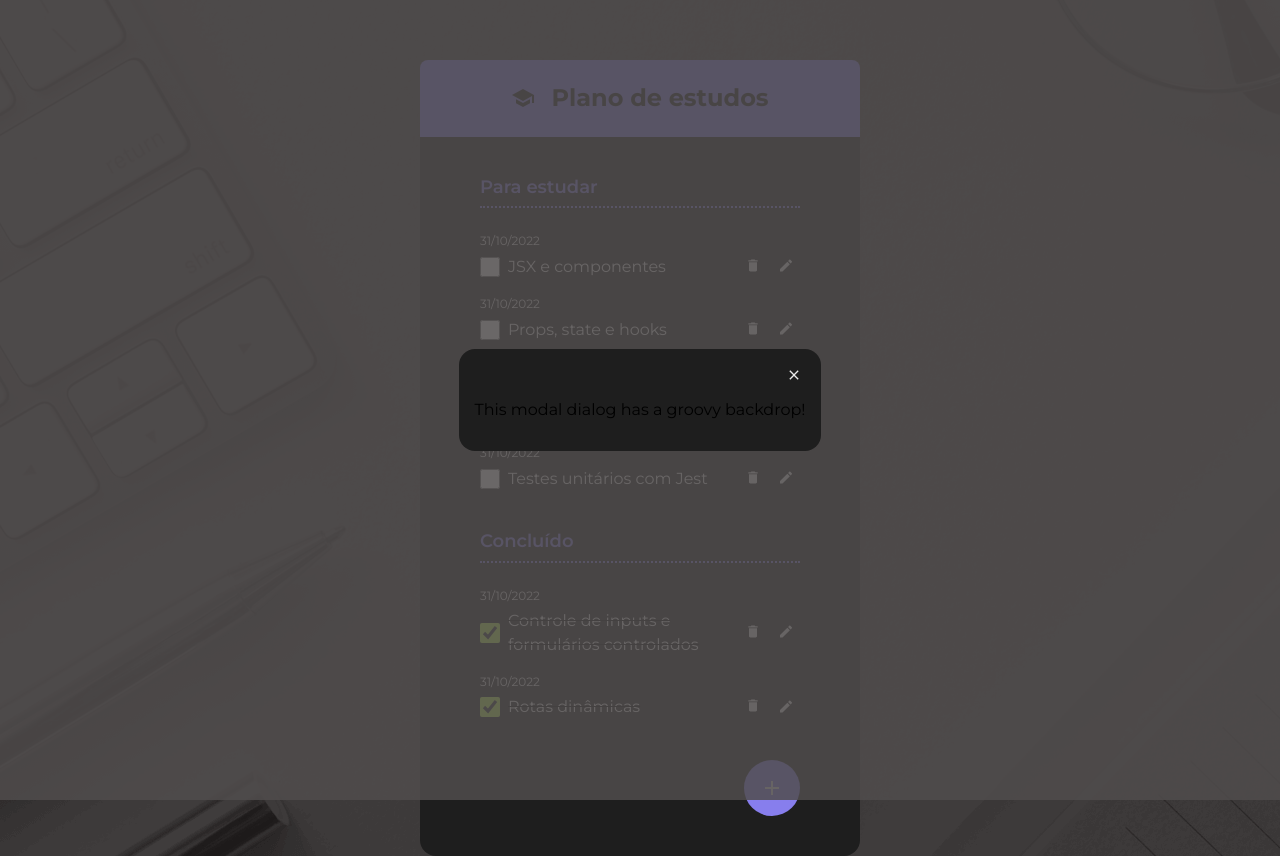
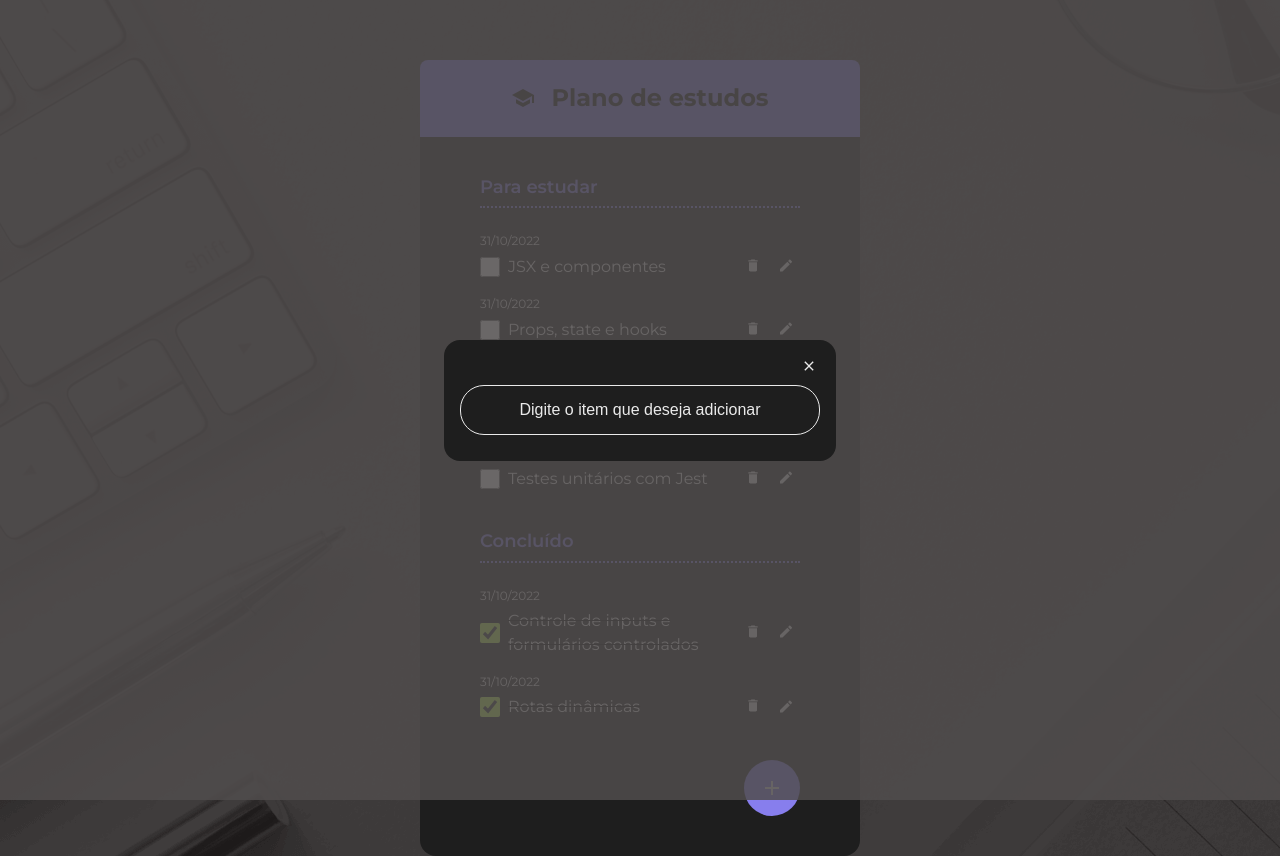
Before and after one commit to robertvieiraa/react-todo-list, a React (Vite) app: page / in a window 1280 px wide. Both pictures are taken after a click on the button 772 px from the left and 787 px from the top of the page. Built offline with nearby package versions, Linux system fonts and the light colour scheme.

Commit message:
Criei o componente input

```diff
--- a/src/App.jsx
+++ b/src/App.jsx
@@ -10,6 +10,7 @@ import { IconPlus, IconSchool } from "./components/icons"
 import { SubHeading } from "./components/SubHeading"
 import { ToDoItem } from "./components/ToDoItem"
 import { ToDoList } from "./components/ToDoList"
+import { TextInput } from "./components/TextInput"
 
 const todos = [
   {
@@ -86,7 +87,9 @@ function App() {
           </ToDoList>
           <Footer>
             <Dialog isOpen={showDialog} onClose={toggleDialog}>
-              <p>This modal dialog has a groovy backdrop!</p>
+              <form>
+                <TextInput placeholder="Digite o item que deseja adicionar" />
+              </form>
             </Dialog>
             <FabButton onClick={toggleDialog}>
               <IconPlus />
--- a/src/components/Dialog/dialog.style.css
+++ b/src/components/Dialog/dialog.style.css
@@ -19,3 +19,7 @@
 	border: none;
 	cursor: pointer;
 }
+
+.dialog .body {
+	padding: 10px 0px;
+}
--- a/src/components/Dialog/index.jsx
+++ b/src/components/Dialog/index.jsx
@@ -36,7 +36,9 @@ export function Dialog({ isOpen, onClose, children }) {
 					<IconClose />
 				</button>
 				</div>
+				<div className="body">
 				{children}
+				</div>
 			</dialog>
 		</>
 	)
--- /dev/null
+++ b/src/components/TextInput/index.jsx
@@ -0,0 +1,5 @@
+import './text-input.style.css'
+
+export function TextInput(props) {
+    return <input {...props} className='text-input' />
+}
--- /dev/null
+++ b/src/components/TextInput/text-input.style.css
@@ -0,0 +1,16 @@
+.text-input {
+    font-size: 16px;
+    line-height: 150%;
+    color: #EAEAEA;
+    border-radius: 24px;
+    border: 1px solid #EAEAEA;
+    padding: 12px;
+    width: 360px;
+    max-width: 100%;
+    text-align: center;
+    background-color: transparent;
+}
+
+.text-input::placeholder {
+    color: #EAEAEA;
+}
--- a/src/index.css
+++ b/src/index.css
@@ -1,3 +1,7 @@
+* {
+  box-sizing: border-box;
+}
+
 body {
   font-family: "Montserrat", sans-serif;
   margin: 0;
```
